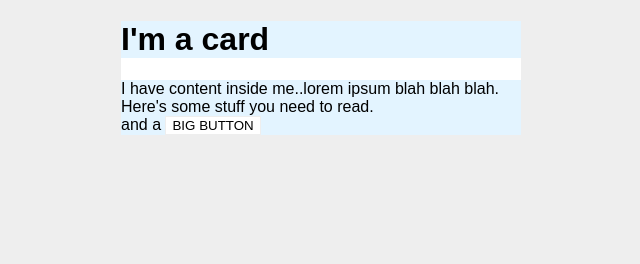
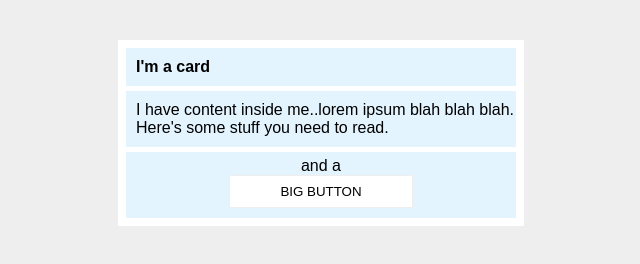
Before and after one commit to PhillipHackley13/odin-practice, a plain HTML site: page css-margin-and-padding-2/index.html in a window 1280 px wide. Shown: the whole page, without its empty margins (319-959 px from the left). Drawn offline with Linux system fonts and the light colour scheme.

Commit message:
Add practice changes

```diff
--- a/css-margin-and-padding-2/style.css
+++ b/css-margin-and-padding-2/style.css
@@ -3,27 +3,65 @@
 body {
   background: #eee;
   font-family: sans-serif;
+
 }
+
+
 
 .card {
   width: 400px;
   background: #fff;
-  margin: 16px auto;
+  margin: 40px auto;
+  padding:3px;
+
+
 }
 
 .title {
   background: #e3f4ff;
+  font-size:16px;
+  padding-left:10px;
+  padding-top:10px;
+  padding-bottom:10px;
+  margin-top:5px;
+  margin-right:5px;
+  margin-left:5px;
+  margin-bottom:5px;
+
 }
 
 .content {
   background: #e3f4ff;
+  padding-left:10px;
+  padding-top:10px;
+  padding-bottom:10px;
+  margin-top:5px;
+  margin-right:5px;
+  margin-left:5px;
+  margin-bottom:5px;
+
+
 }
 
 .button-container {
   background: #e3f4ff;
+  text-align:center;
+  margin-top:5px;
+  margin-right:5px;
+  margin-left:5px;
+  margin-bottom:5px;
+  padding-bottom:10px;
+  padding-top:5px;
+
+
 }
 
 button {
   background: white;
   border: 1px solid #eee;
+  margin:0 auto;
+  display:block;
+  padding:8px 50px;
+
+
 }
```
